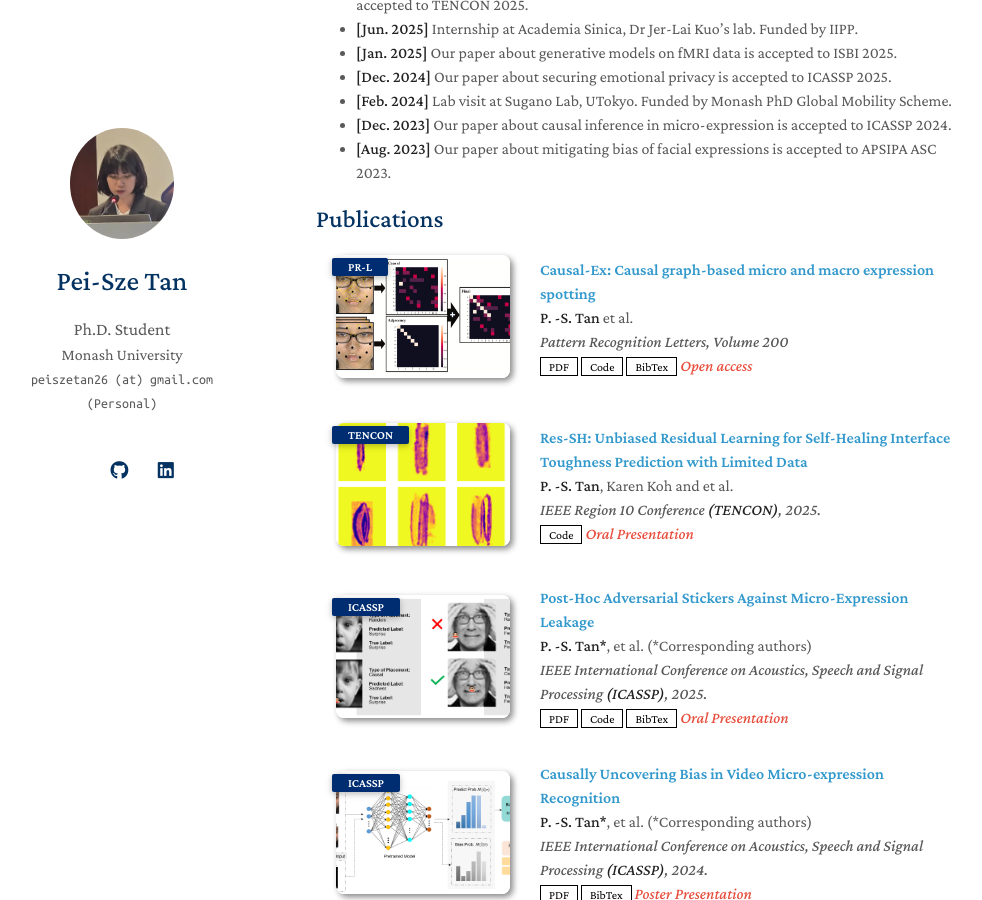
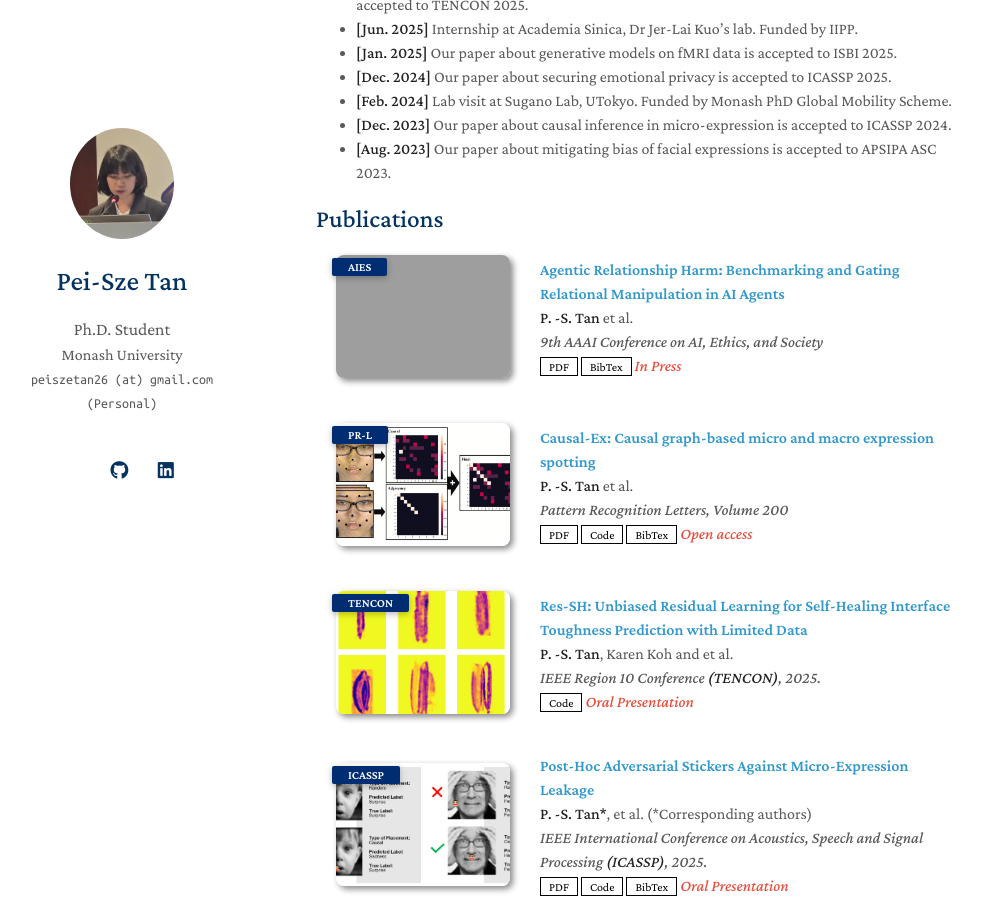
Before and after one commit to noobasuna/tpeisze, a Jekyll site: the page built from index.md, in a window 1280 px wide and 900 px high, scrolled down 693 px. Shown: the whole window, without its empty margins (154-1136 px from the left). Built offline with Jekyll 4.4.1, drawn with Linux system fonts in a browser that asks for light colours; a style sheet for code colours, icons or effects is not loaded; our own code applies the rules of GitHub Pages for plain Markdown files; grey boxes are pictures that could not be loaded.

Commit message:
Update publications.yml

```diff
--- a/_data/publications.yml
+++ b/_data/publications.yml
@@ -1,4 +1,15 @@
 main:
+  - title: "Agentic Relationship Harm: Benchmarking and Gating Relational Manipulation in AI Agents"
+    authors: <strong>P. -S. Tan</strong> et al.
+    conference_short: AIES
+    conference: 9th AAAI Conference on AI, Ethics, and Society
+    pdf: https://arxiv.org/abs/2606.03271
+    #code: https://github.com/noobasuna/causal_ex.git
+    #page: https://class-il.mpi-inf.mpg.de/mnemonics/
+    bibtex: ./aies.txt
+    notes: In Press
+    image: ./assets/img/aies.png
+
   - title: "Causal-Ex: Causal graph-based micro and macro expression spotting"
     authors: <strong>P. -S. Tan</strong> et al.
     conference_short: PR-L
```
